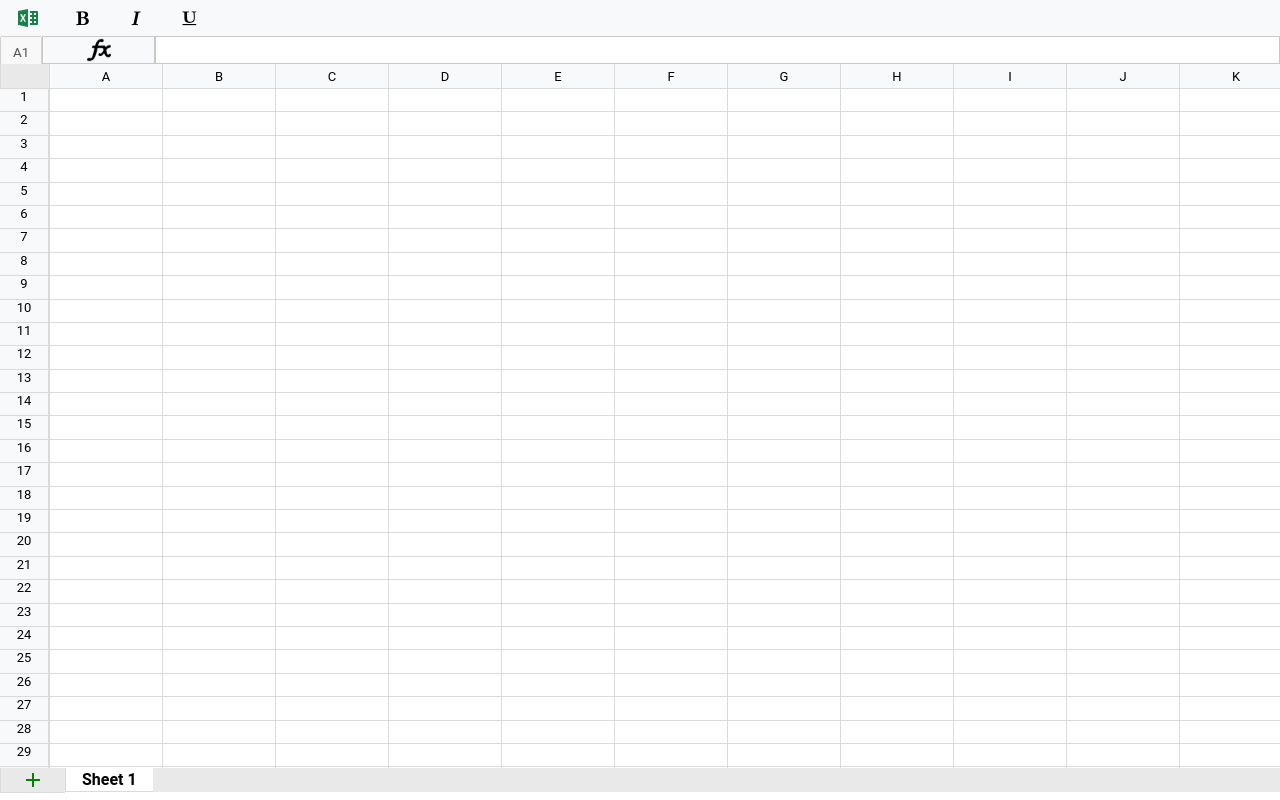
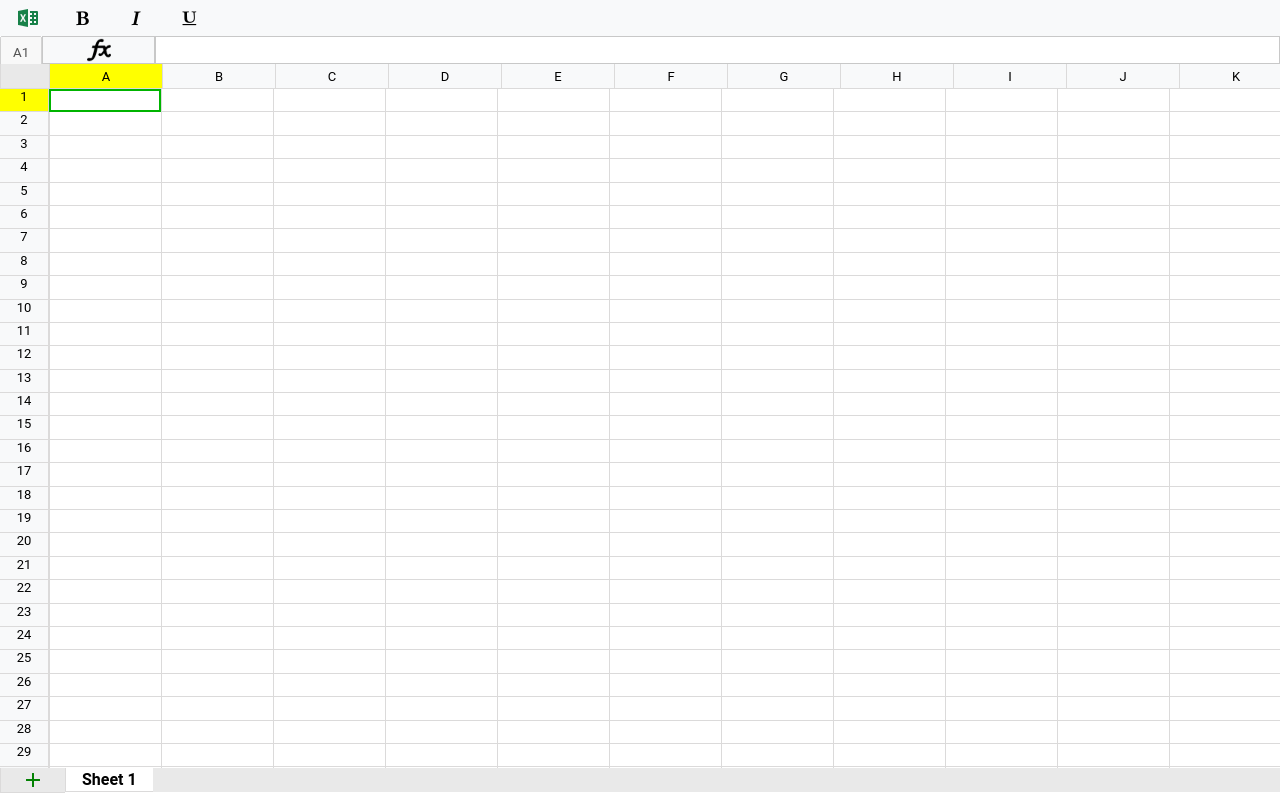
Before and after one commit to Jai-singh-2000/Excel-Clone, a plain HTML site: page index.html in a window 1280 px wide. Both pictures are taken after a click on the element 105 px from the left and 100 px from the top of the page. Drawn offline with Linux system fonts and the light colour scheme.

Commit message:
address background hover

```diff
--- a/index.html
+++ b/index.html
@@ -47,6 +47,7 @@
     <!-- <script src="Init.js"></script> -->
     <script src="script.js"></script>
     <script src="functions.js"></script>
+    <script src="menu.js"></script>
 </body>
 
 </html>
--- a/script.js
+++ b/script.js
@@ -21,7 +21,7 @@ function cellsInit()
     cell+=`<div class="alpha-cells"></div>`;
     for(let i=0;i<26;i++)
     {
-        cell+=`<div class="alpha-cells"><p>${String.fromCharCode(65+i)}</p></div>`;
+        cell+=`<div class="alpha-cells" no="${i}"><p>${String.fromCharCode(65+i)}</p></div>`;
     }
 
 
@@ -30,7 +30,7 @@ function cellsInit()
     for(let i=0;i<100;i++)
     {
         cell+="<div class='cell-row'>"
-        cell+=`<div class='number-cell'>${i+1}</div>`;
+        cell+=`<div class='number-cell' no="${i}">${i+1}</div>`;
         for(let j=0;j<26;j++)
         {
             // cell
@@ -102,9 +102,42 @@ for(let i=0;i<allCells.length;i++)
         let address=String.fromCharCode(65+colId)+(rowId+1);
         addressInput.value=address;
 
+        let cellObject=db[rowId][colId]
         //Show formula value
-        formulaBar.value=db[rowId][colId].formula;
-        // console.log(formulaBar.value);
+        formulaBar.value=cellObject.formula;
+
+        //Border hover
+        let activeCell=document.querySelector(".active-cell");
+        if(activeCell)
+        {
+            activeCell.classList.remove("active-cell");
+
+        }
+        let cell=document.querySelector(`div[rowid="${rowId}"][colid="${colId}"]`);
+        cell.classList.add("active-cell");
+
+
+        //Row and column address highlight
+
+
+        let activeCol=document.querySelectorAll(".active-address"); //remove previous selected row and column
+        if(activeCol)
+        {
+            for(let i=0;i<activeCol.length;i++)
+            {
+                activeCol[i].classList.remove("active-address");
+            }
+        }
+
+
+        let alphaColumn=document.querySelector(`.alpha-cells[no="${colId}"]`); //Add to new alphabet column
+        alphaColumn.classList.add("active-address");
+
+        let numberRow=document.querySelector(`.number-cell[no="${rowId}"]`);//Add to new number
+        numberRow.classList.add("active-address");
+
+
+
     })
 
     //Value update after blur event on every cell (total==2600)
--- a/style.css
+++ b/style.css
@@ -137,6 +137,7 @@
     border-left:  0.1px solid var(--border-color);
     border-bottom:  0.1px solid var(--border-color);
     display: flex;
+    background-color: #f8f9fa;
 }
 
 
@@ -145,7 +146,7 @@
     width: 100%;
     text-align: center;
     vertical-align: bottom;
-    background-color: #f8f9fa;
+
 }
 
 
@@ -176,6 +177,7 @@
     border-bottom:  0.1px solid var(--border-color);
     outline: none;
     cursor:cell;
+    box-sizing: border-box;
 }
 
 
@@ -249,3 +251,13 @@
     background-color: rgb(255, 255, 255);
     font-weight: bold;
 }
+
+
+
+.active-cell{
+    border:2.2px solid rgb(0, 180, 0);
+}
+
+.active-address{
+    background-color: yellow;
+}
```
